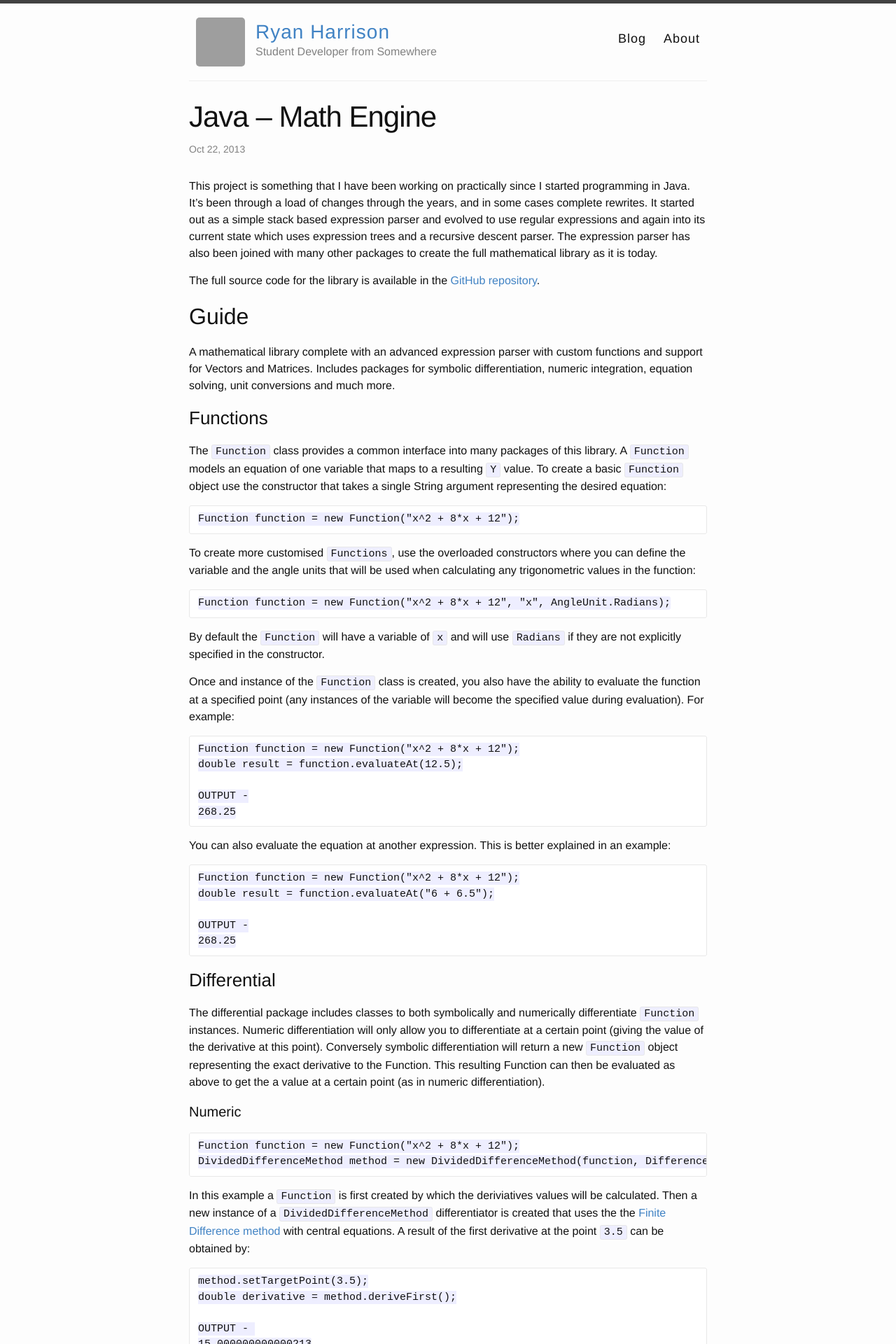
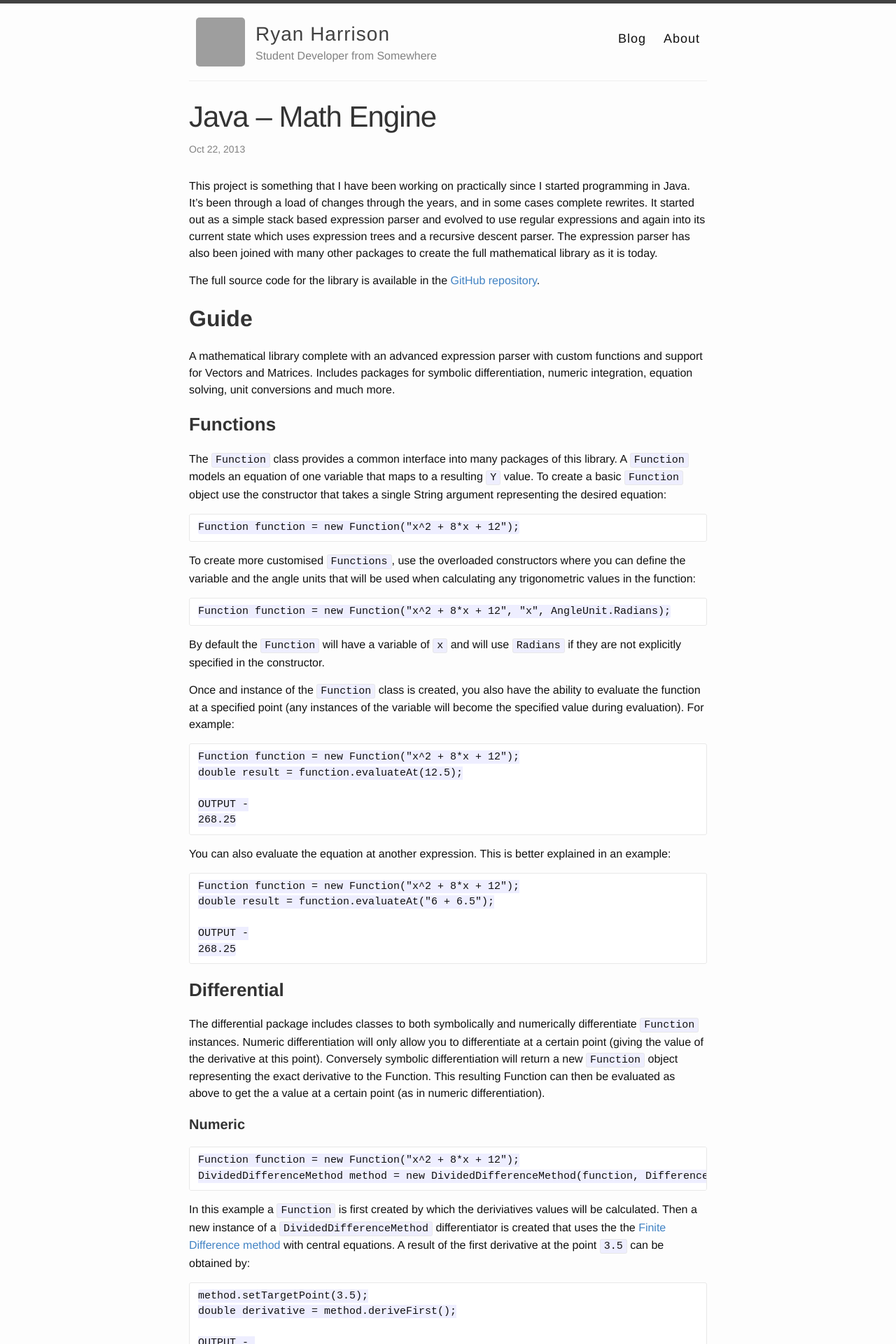
Before and after one commit to raharrison/ryanharrison.co.uk, a Jekyll site: the page built from _posts/2013-10-22-java-math-engine.md, in a window 1280 px wide. Shown: the top 1920 px of the page at 70% size. Built offline with Jekyll 4.4.1, drawn with Linux system fonts in a browser that asks for light colours; comment, search, counter and statistics services are not loaded; grey boxes are pictures that could not be loaded.

Commit message:
Style headers

```diff
--- a/_sass/_base.scss
+++ b/_sass/_base.scss
@@ -83,6 +83,37 @@ h1, h2, h3, h4, h5, h6 {
     font-weight: 300;
 }
 
+h1, h2, h3, h4, h5, h6 {
+  color: $brand-color;
+  font-weight: bold;
+
+  line-height: 1.7;
+  padding: 0;
+
+  @include media-query($on-palm) {
+    line-height: 1.4;
+  }
+}
+
+h1 {
+  font-size: 30px;
+  a {
+    color: inherit;
+  }
+}
+
+h2 {
+  font-size: 24px;
+}
+
+h3 {
+  font-size: 20px;
+}
+
+h4 {
+  font-size: 18px;
+}
+
 
 
 /**
@@ -145,6 +176,10 @@ pre {
     }
 }
 
+
+/*
+Navigation bar
+ */
 nav {
   float: right;
   font-family: $helveticaNeue;
@@ -208,25 +243,6 @@ nav {
     clear: both;
 }
 
-
-
-/**
- * Icons
- */
-.icon {
-
-    > svg {
-        display: inline-block;
-        width: 16px;
-        height: 16px;
-        vertical-align: middle;
-
-        path {
-            fill: $grey-color;
-        }
-    }
-}
-
 /**
  * Center align for images
  */
--- a/_sass/_layout.scss
+++ b/_sass/_layout.scss
@@ -195,6 +195,7 @@
     font-size: 42px;
     letter-spacing: -1px;
     line-height: 1;
+    font-weight: 300;
 
     @include media-query($on-laptop) {
         font-size: 36px;
```
